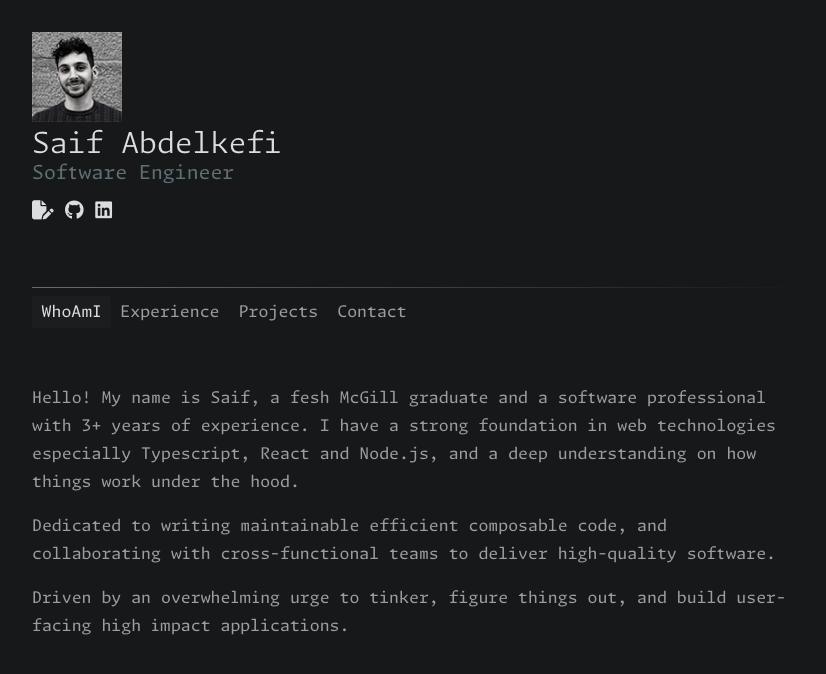
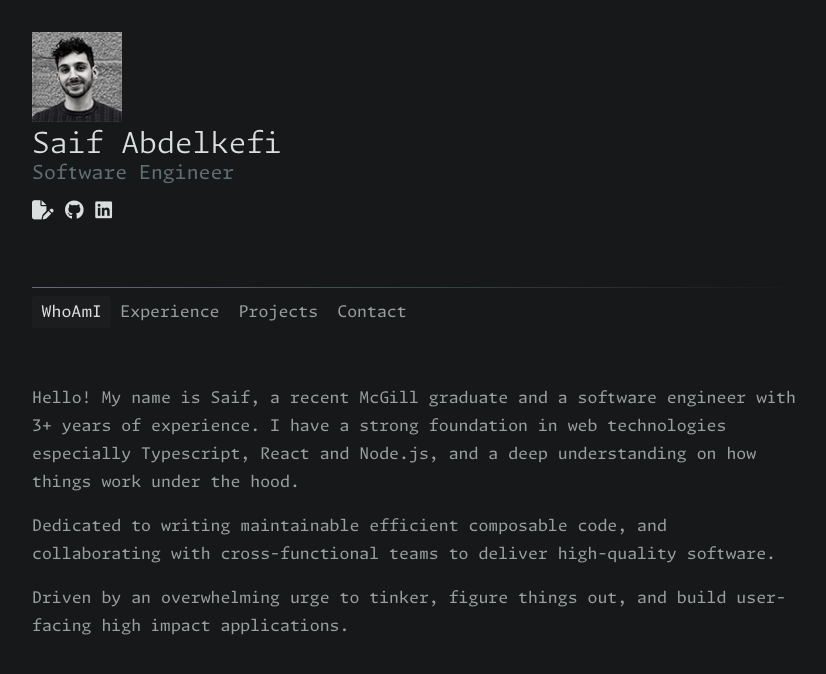
Before and after one commit to SaifAbdkf/personal-website, a React (Vite) app in the folder saif-website/: page / in a window 1280 px wide. Shown: the top 674 px of the page, without its empty margins (224-1050 px from the left). Built offline with nearby package versions, Linux system fonts and the light colour scheme.

Commit message:
spelling mistake

```diff
--- a/saif-website/src/Home.tsx
+++ b/saif-website/src/Home.tsx
@@ -4,9 +4,9 @@ export default function Home() {
   return (
     <div className={"paragraphsContainer jumpAnimation"}>
       <p>
-        Hello! My name is Saif, a fesh McGill graduate and a software
-        professional with 3+ years of experience. I have a strong foundation in
-        web technologies especially Typescript, React and Node.js, and a deep
+        Hello! My name is Saif, a recent McGill graduate and a software engineer
+        with 3+ years of experience. I have a strong foundation in web
+        technologies especially Typescript, React and Node.js, and a deep
         understanding on how things work under the hood.
         <p>
           Dedicated to writing maintainable efficient composable code, and
```
